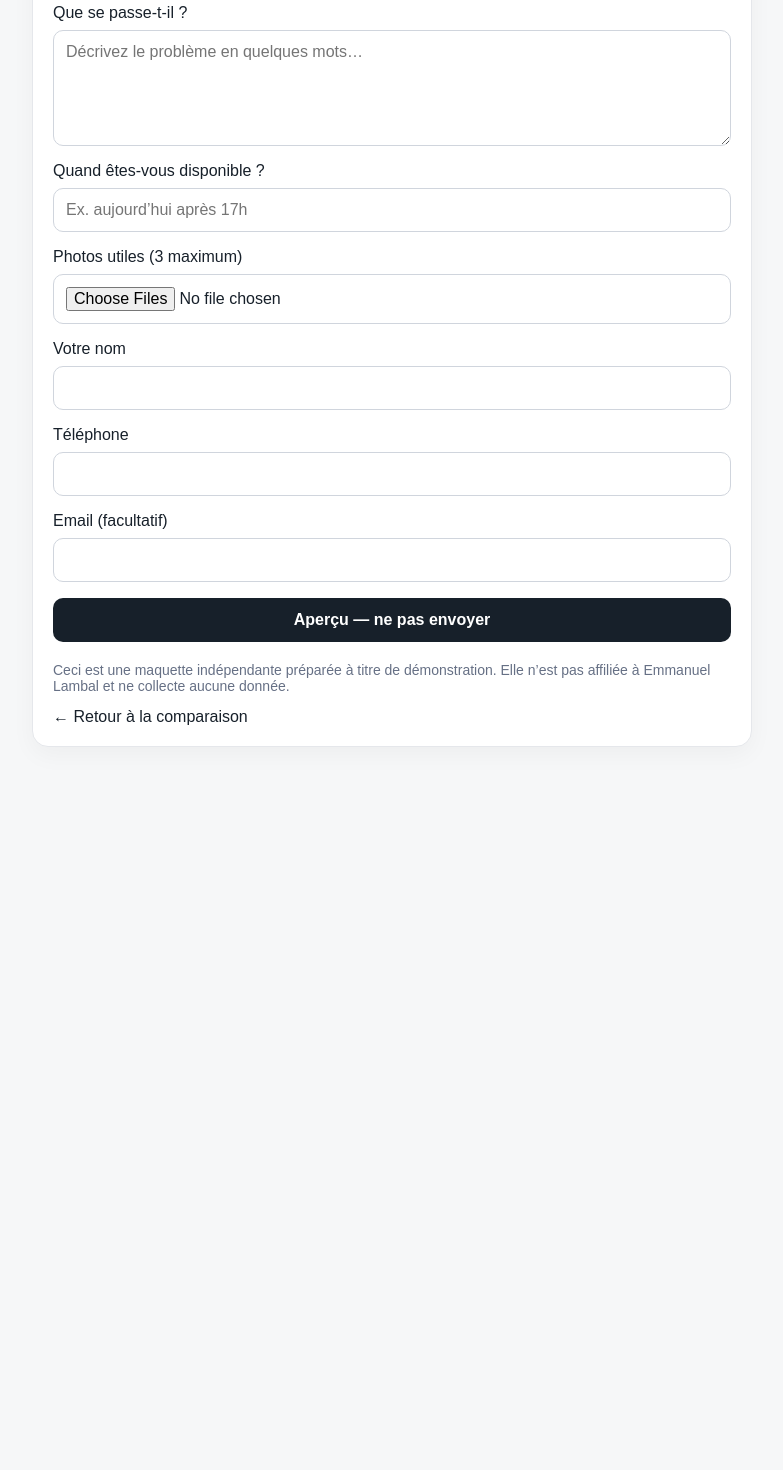
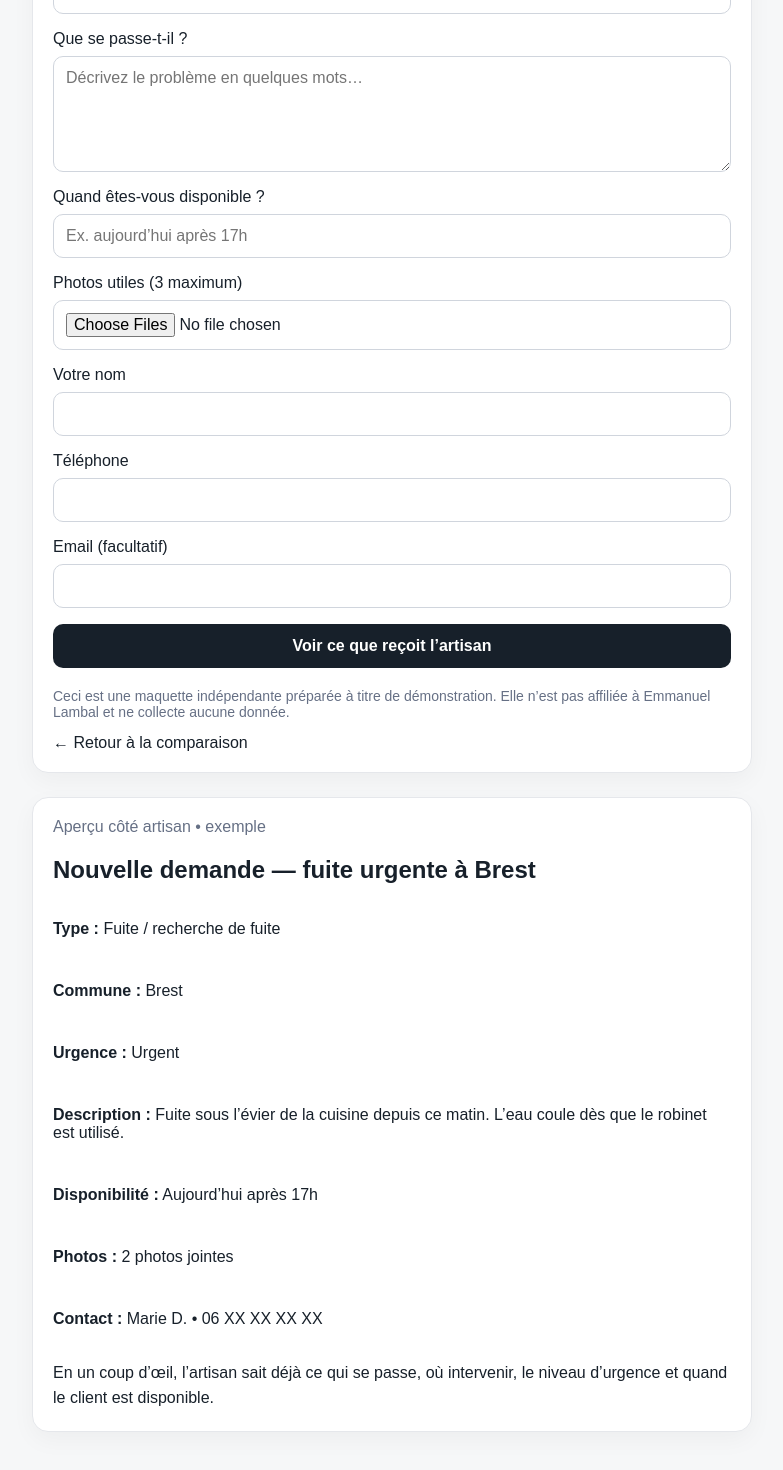
Before and after one commit to ludodulac/DROP-Service, a Next.js app: page /demo/emmanuel-lambal/request in a window 1280 px wide. Shown: the part 452-1922 px from the top of the page, without its empty margins (248-1031 px from the left). Before the commit the page ends 1247 px from the top, so only its background shows below. Built offline with nearby package versions, Linux system fonts and the light colour scheme.

Commit message:
Add artisan-side preview to Emmanuel request demo

```diff
--- a/src/app/demo/emmanuel-lambal/request/page.tsx
+++ b/src/app/demo/emmanuel-lambal/request/page.tsx
@@ -1,14 +1,24 @@
 import Link from "next/link";
 
-const fieldStyle = { display: "block", width: "100%", marginTop: 8, padding: 12, border: "1px solid #d0d5dd", borderRadius: 10, background: "white" } as const;
+const fieldStyle = {
+  display: "block",
+  width: "100%",
+  marginTop: 8,
+  padding: 12,
+  border: "1px solid #d0d5dd",
+  borderRadius: 10,
+  background: "white",
+} as const;
 
 export default function EmmanuelLambalRequestDemoPage() {
   return (
     <main style={{ padding: "48px 0" }}>
-      <section className="card" style={{ maxWidth: 720, margin: "0 auto" }}>
+      <section className="card" style={{ maxWidth: 720, margin: "0 auto 24px" }}>
         <p className="muted" style={{ marginTop: 0 }}>Démonstration • aucune donnée n’est envoyée</p>
         <h1>Besoin d’un plombier-chauffagiste ?</h1>
-        <p style={{ lineHeight: 1.6 }}>Décrivez votre besoin en quelques instants afin de préparer au mieux le rappel.</p>
+        <p style={{ lineHeight: 1.6 }}>
+          Décrivez votre besoin en quelques instants pour permettre à l’artisan de comprendre la situation avant de vous rappeler.
+        </p>
 
         <form style={{ display: "grid", gap: 16 }}>
           <label>Type de besoin
@@ -36,7 +46,7 @@ export default function EmmanuelLambalRequestDemoPage() {
           <label>Votre nom<input style={fieldStyle} /></label>
           <label>Téléphone<input type="tel" style={fieldStyle} /></label>
           <label>Email (facultatif)<input type="email" style={fieldStyle} /></label>
-          <button className="button" type="button">Aperçu — ne pas envoyer</button>
+          <a className="button" href="#apercu">Voir ce que reçoit l’artisan</a>
         </form>
 
         <p className="muted" style={{ marginTop: 20, fontSize: 14 }}>
@@ -44,6 +54,23 @@ export default function EmmanuelLambalRequestDemoPage() {
         </p>
         <Link href="/demo/emmanuel-lambal">← Retour à la comparaison</Link>
       </section>
+
+      <section id="apercu" className="card" style={{ maxWidth: 720, margin: "0 auto" }}>
+        <p className="muted" style={{ marginTop: 0 }}>Aperçu côté artisan • exemple</p>
+        <h2>Nouvelle demande — fuite urgente à Brest</h2>
+        <div style={{ display: "grid", gap: 12 }}>
+          <p><strong>Type :</strong> Fuite / recherche de fuite</p>
+          <p><strong>Commune :</strong> Brest</p>
+          <p><strong>Urgence :</strong> Urgent</p>
+          <p><strong>Description :</strong> Fuite sous l’évier de la cuisine depuis ce matin. L’eau coule dès que le robinet est utilisé.</p>
+          <p><strong>Disponibilité :</strong> Aujourd’hui après 17h</p>
+          <p><strong>Photos :</strong> 2 photos jointes</p>
+          <p><strong>Contact :</strong> Marie D. • 06 XX XX XX XX</p>
+        </div>
+        <p style={{ lineHeight: 1.6, marginBottom: 0 }}>
+          En un coup d’œil, l’artisan sait déjà ce qui se passe, où intervenir, le niveau d’urgence et quand le client est disponible.
+        </p>
+      </section>
     </main>
   );
 }
```
